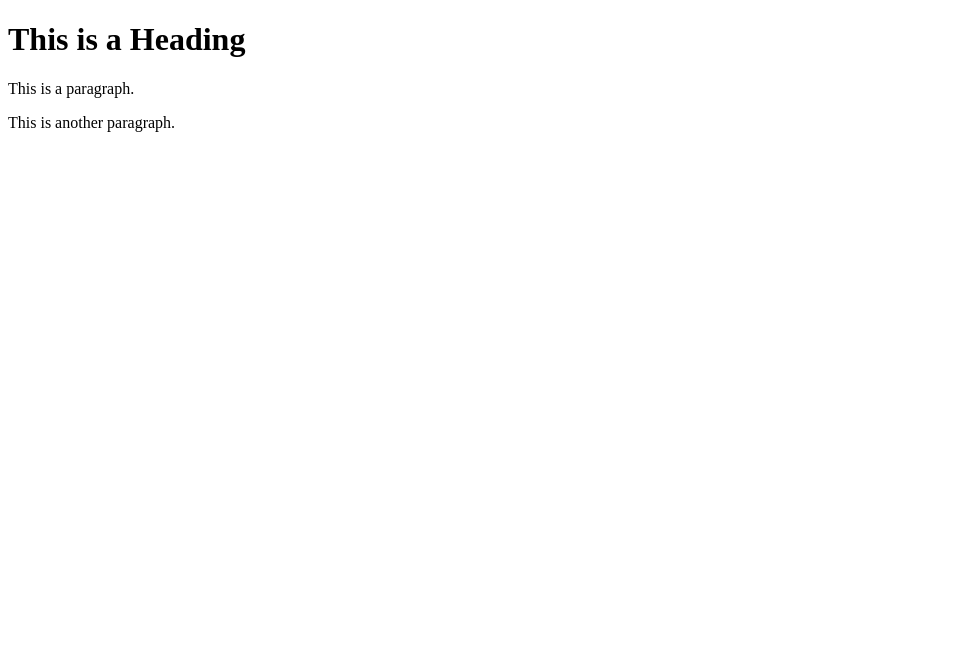
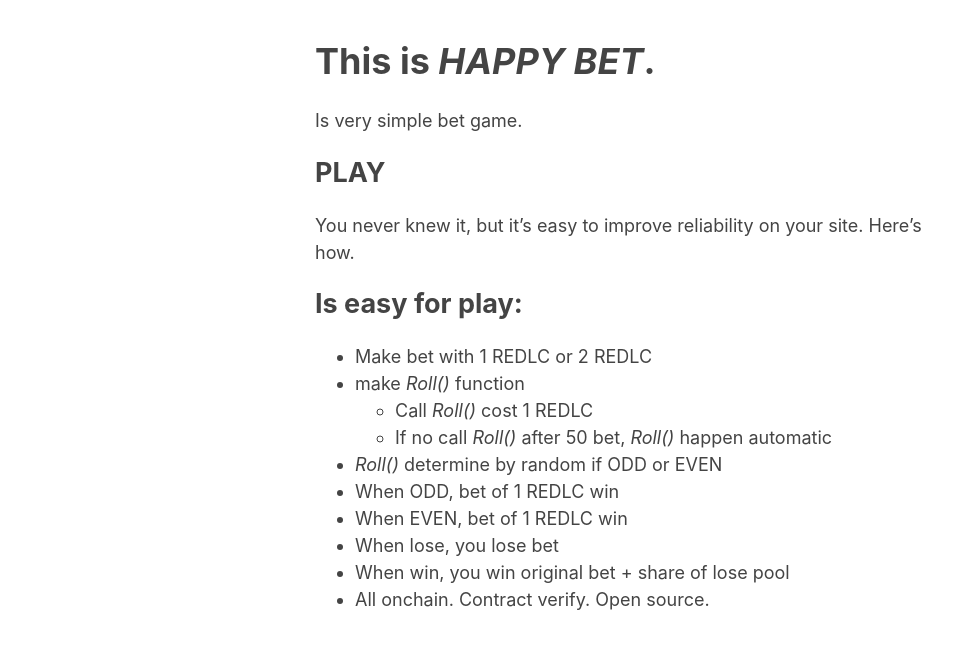
Before and after one commit to happypappyhappy/happybet, a plain HTML site: page index.html in a window 1280 px wide. Shown: the whole page, without its empty margins (0-976 px from the left). Drawn offline with Linux system fonts and the light colour scheme.

Commit message:
update
update

```diff
--- a/index.html
+++ b/index.html
@@ -1,19 +1,45 @@
- <!DOCTYPE html>
+<!DOCTYPE html>
 <html lang="en">
-<meta charset="UTF-8">
-<title>Page Title</title>
-<meta name="viewport" content="width=device-width,initial-scale=1">
-<link rel="stylesheet" href="">
-<style>
-</style>
-<script src=""></script>
-<body>
+  <head>
+    <meta charset="utf-8" />
+    <title>HAPPYBET</title>
+    <meta name="viewport" content="width=device-width, initial-scale=1" />
+    <meta name="description" content="WE VERY HAPPY TODAY" />
+    <link rel="stylesheet" href="style.css" />
+  </head>
 
-<div class="">
- <h1>This is a Heading</h1>
- <p>This is a paragraph.</p>
- <p>This is another paragraph.</p>
-</div>
+  <body>
+    <h1 id="this-is-the-final-motherfucking-website">
+      This is <em>HAPPY BET</em>.
+    </h1>
 
-</body>
+    <p>Is very simple bet game.</p>
+
+    <h2>PLAY</h2>
+
+    <p>
+      You never knew it, but it’s easy to improve reliability on your site.
+      Here’s how.
+    </p>
+
+    <h2>Is easy for play:</h2>
+
+    <ul>
+      <li>Make bet with 1 REDLC or 2 REDLC</li>
+      <li>make <em>Roll()</em> function</li>
+      <ul>
+        <li>Call <em>Roll()</em> cost 1 REDLC</li>
+        <li>
+          If no call <em>Roll()</em> after 50 bet, <em>Roll()</em> happen
+          automatic
+        </li>
+      </ul>
+      <li><em>Roll()</em> determine by random if ODD or EVEN</li>
+      <li>When ODD, bet of 1 REDLC win</li>
+      <li>When EVEN, bet of 1 REDLC win</li>
+      <li>When lose, you lose bet</li>
+      <li>When win, you win original bet + share of lose pool</li>
+      <li>All onchain. Contract verify. Open source.</li>
+    </ul>
+  </body>
 </html>
--- /dev/null
+++ b/style.css
@@ -0,0 +1,26 @@
+body {
+  max-width: 650px;
+  margin: 40px auto;
+  padding: 0 10px;
+  font: 18px/1.5 -apple-system, BlinkMacSystemFont, "Segoe UI", Roboto,
+    "Helvetica Neue", Arial, "Noto Sans", sans-serif, "Apple Color Emoji",
+    "Segoe UI Emoji", "Segoe UI Symbol", "Noto Color Emoji";
+  color: #444;
+}
+h1,
+h2,
+h3 {
+  line-height: 1.2;
+}
+@media (prefers-color-scheme: dark) {
+  body {
+    color: #c9d1d9;
+    background: #0d1117;
+  }
+  a:link {
+    color: #58a6ff;
+  }
+  a:visited {
+    color: #8e96f0;
+  }
+}
```
